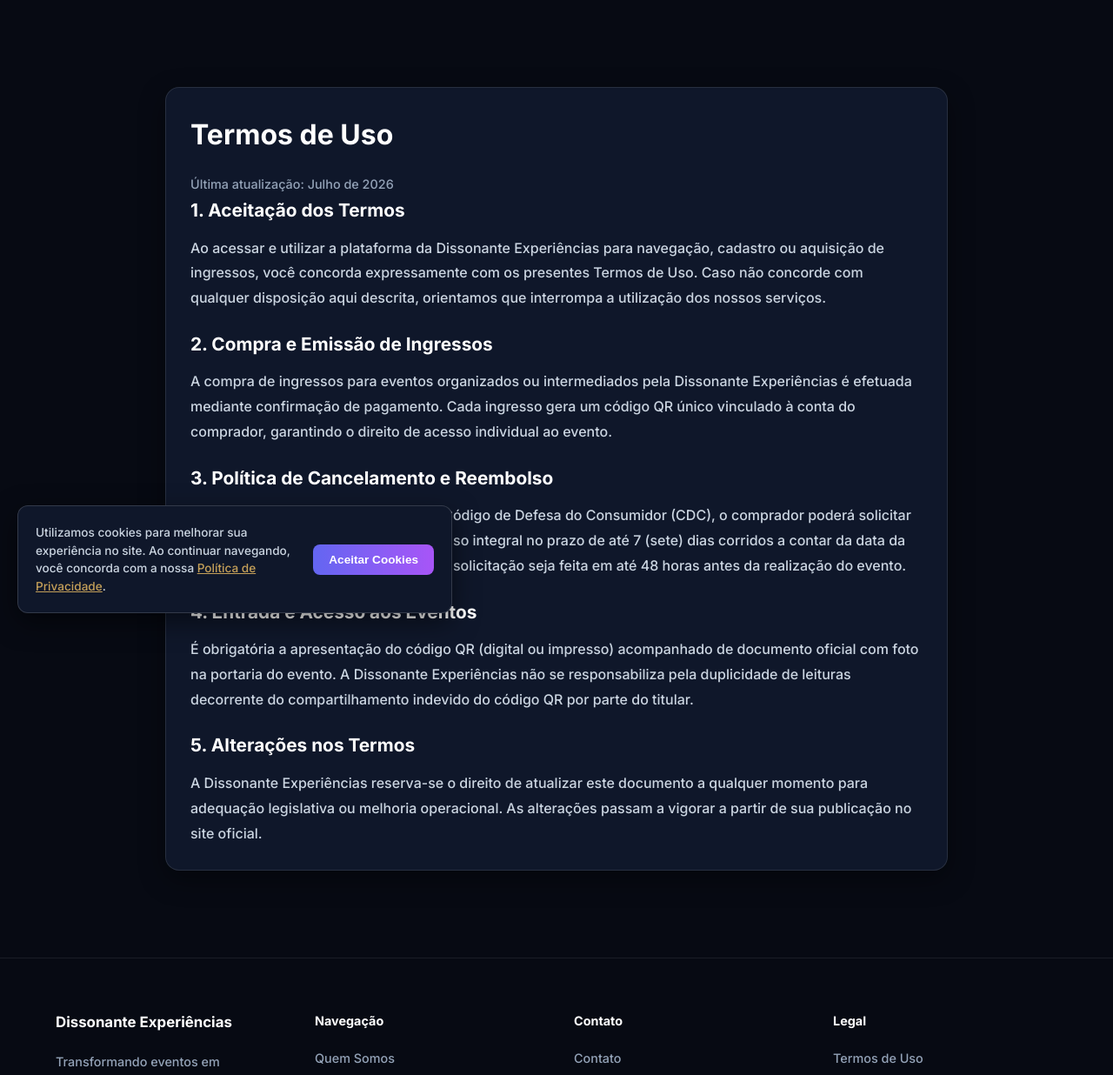
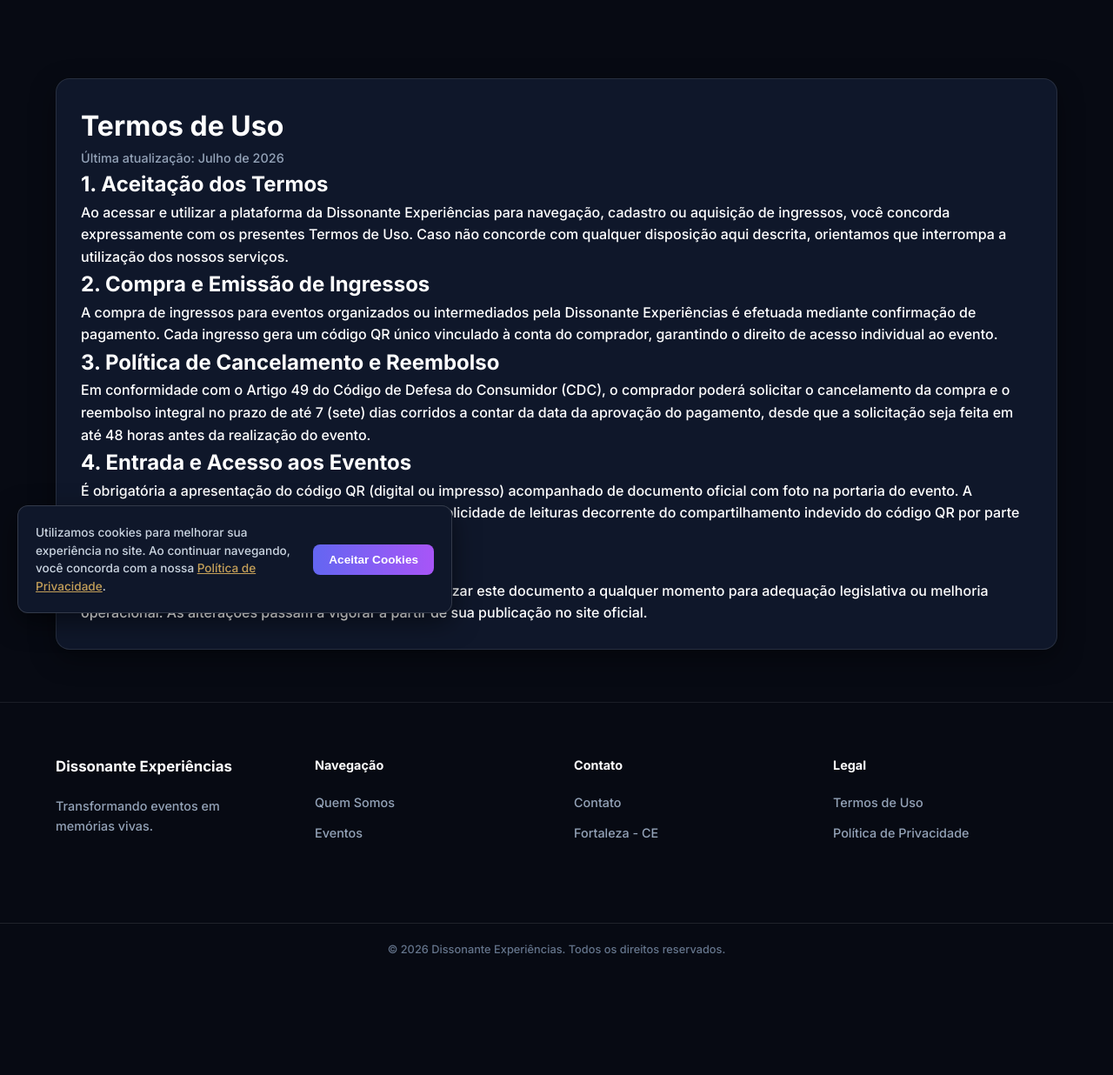
Before and after one commit to administracao-stack/app-dissonante, a Flask app: page /termos-de-uso in a window 1280 px wide. Shown: the part 75-1311 px from the top of the page at 87% size. After the commit the page ends 1174 px from the top, so only its background shows below. Run offline with Flask 3, Linux system fonts and the light colour scheme.

Commit message:
Update termos_de_uso.html

```diff
--- a/templates/termos_de_uso.html
+++ b/templates/termos_de_uso.html
@@ -53,33 +53,33 @@
     </header>
 
     <main class="container">
-        <div class="bloco-venda" style="max-width: 900px; margin: 40px auto; text-align: left;">
-            <h1 style="color: #ffffff; margin-bottom: 20px;">Termos de Uso</h1>
+    <div class="bloco-venda legal-card">
+        <h1 class="legal-title">Termos de Uso</h1>
         <p class="data-evento">Última atualização: Julho de 2026</p>
 
-            <div style="color: #cbd5e1; line-height: 1.8; display: flex; flex-direction: column; gap: 20px;">
+        <div class="legal-content">
             <section>
-                    <h2 style="color: #ffffff; font-size: 1.3rem; margin-bottom: 10px;">1. Aceitação dos Termos</h2>
+                <h2>1. Aceitação dos Termos</h2>
                 <p>Ao acessar e utilizar a plataforma da Dissonante Experiências para navegação, cadastro ou aquisição de ingressos, você concorda expressamente com os presentes Termos de Uso. Caso não concorde com qualquer disposição aqui descrita, orientamos que interrompa a utilização dos nossos serviços.</p>
             </section>
 
             <section>
-                    <h2 style="color: #ffffff; font-size: 1.3rem; margin-bottom: 10px;">2. Compra e Emissão de Ingressos</h2>
+                <h2>2. Compra e Emissão de Ingressos</h2>
                 <p>A compra de ingressos para eventos organizados ou intermediados pela Dissonante Experiências é efetuada mediante confirmação de pagamento. Cada ingresso gera um código QR único vinculado à conta do comprador, garantindo o direito de acesso individual ao evento.</p>
             </section>
 
             <section>
-                    <h2 style="color: #ffffff; font-size: 1.3rem; margin-bottom: 10px;">3. Política de Cancelamento e Reembolso</h2>
+                <h2>3. Política de Cancelamento e Reembolso</h2>
                 <p>Em conformidade com o Artigo 49 do Código de Defesa do Consumidor (CDC), o comprador poderá solicitar o cancelamento da compra e o reembolso integral no prazo de até 7 (sete) dias corridos a contar da data da aprovação do pagamento, desde que a solicitação seja feita em até 48 horas antes da realização do evento.</p>
             </section>
 
             <section>
-                    <h2 style="color: #ffffff; font-size: 1.3rem; margin-bottom: 10px;">4. Entrada e Acesso aos Eventos</h2>
+                <h2>4. Entrada e Acesso aos Eventos</h2>
                 <p>É obrigatória a apresentação do código QR (digital ou impresso) acompanhado de documento oficial com foto na portaria do evento. A Dissonante Experiências não se responsabiliza pela duplicidade de leituras decorrente do compartilhamento indevido do código QR por parte do titular.</p>
             </section>
 
             <section>
-                    <h2 style="color: #ffffff; font-size: 1.3rem; margin-bottom: 10px;">5. Alterações nos Termos</h2>
+                <h2>5. Alterações nos Termos</h2>
                 <p>A Dissonante Experiências reserva-se o direito de atualizar este documento a qualquer momento para adequação legislativa ou melhoria operacional. As alterações passam a vigorar a partir de sua publicação no site oficial.</p>
             </section>
         </div>
```
Lines whose indentation alone changed are shown as unchanged.
